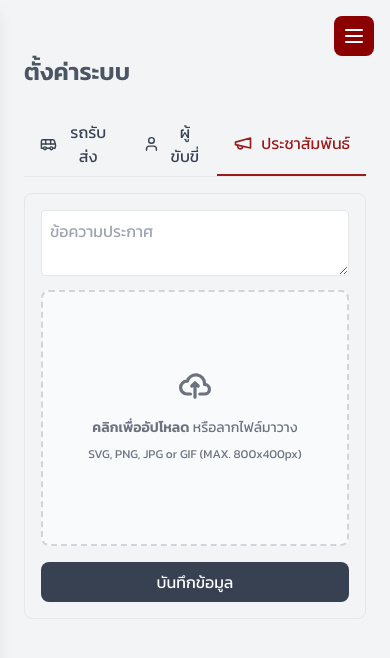
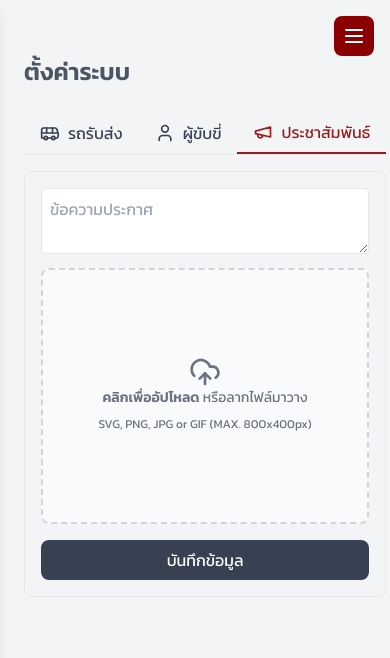
Before and after one commit to poomp5/SchoolTransport-Plus, a Next.js app: page /admin/settings in a window 390 px wide. Both pictures are taken after a click on the button "ประชาสัมพันธ์". Shown: the top 658 px of the page. Built offline with nearby package versions, Linux system fonts and the light colour scheme.

Commit message:
fix responsive

```diff
--- a/app/admin/settings/page.tsx
+++ b/app/admin/settings/page.tsx
@@ -2,7 +2,7 @@
 
 import AdminSidebar from "@/components/admin-sidebar";
 import { useState } from "react";
-import { Bus, User, Megaphone } from "lucide-react";
+import { Bus, User, Megaphone, CloudUpload } from "lucide-react";
 import Swal from "sweetalert2";
 
 export default function Settings() {
@@ -22,13 +22,13 @@ export default function Settings() {
             <div className="flex-1 lg:ml-64 mt-8 p-6">
                 <h1 className="text-2xl font-semibold text-gray-600 mb-6">ตั้งค่าระบบ</h1>
                 <div className="border-b flex">
-                    <button className={`flex items-center gap-2 px-4 py-2 text-gray-700 ${activeTab === "bus" ? "border-b-2 border-red-800 text-red-800" : "hover:text-red-800"}`} onClick={() => setActiveTab("bus")}>
+                    <button className={`flex items-center gap-2 px-4 py-2 text-gray-700 whitespace-nowrap ${activeTab === "bus" ? "border-b-2 border-red-800 text-red-800" : "hover:text-red-800"}`} onClick={() => setActiveTab("bus")}>
                         <Bus className="w-5 h-5" /> รถรับส่ง
                     </button>
-                    <button className={`flex items-center gap-2 px-4 py-2 text-gray-700 ${activeTab === "driver" ? "border-b-2 border-red-800 text-red-800" : "hover:text-red-800"}`} onClick={() => setActiveTab("driver")}>
+                    <button className={`flex items-center gap-2 px-4 py-2 text-gray-700 whitespace-nowrap ${activeTab === "driver" ? "border-b-2 border-red-800 text-red-800" : "hover:text-red-800"}`} onClick={() => setActiveTab("driver")}>
                         <User className="w-5 h-5" /> ผู้ขับขี่
                     </button>
-                    <button className={`flex items-center gap-2 px-4 py-2 text-gray-700 ${activeTab === "announcement" ? "border-b-2 border-red-800 text-red-800" : "hover:text-red-800"}`} onClick={() => setActiveTab("announcement")}>
+                    <button className={`flex items-center gap-2 px-4 py-2 text-gray-700 whitespace-nowrap ${activeTab === "announcement" ? "border-b-2 border-red-800 text-red-800" : "hover:text-red-800"}`} onClick={() => setActiveTab("announcement")}>
                         <Megaphone className="w-5 h-5" /> ประชาสัมพันธ์
                     </button>
                 </div>
@@ -67,9 +67,7 @@ export default function Settings() {
                             <div className="flex items-center justify-center w-full">
                                 <label className="flex flex-col items-center justify-center w-full h-64 border-2 border-gray-300 border-dashed rounded-lg cursor-pointer bg-gray-50 hover:bg-gray-100">
                                     <div className="flex flex-col items-center justify-center pt-5 pb-6">
-                                        <svg className="w-8 h-8 mb-4 text-gray-500" aria-hidden="true" xmlns="http://www.w3.org/2000/svg" fill="none" viewBox="0 0 20 16">
-                                            <path stroke="currentColor" strokeLinecap="round" stroke-linejoin="round" stroke-width="2" d="M13 13h3a3 3 0 0 0 0-6h-.025A5.56 5.56 0 0 0 16 6.5 5.5 5.5 0 0 0 5.207 5.021C5.137 5.017 5.071 5 5 5a4 4 0 0 0 0 8h2.167M10 15V6m0 0L8 8m2-2 2 2" />
-                                        </svg>
+                                        <CloudUpload className="text-gray-500 w-8 h-8"/>
                                         <p className="mb-2 text-sm text-gray-500 "><span className="font-semibold">คลิกเพื่ออัปโหลด</span> หรือลากไฟล์มาวาง</p>
                                         <p className="text-xs text-gray-500 ">SVG, PNG, JPG or GIF (MAX. 800x400px)</p>
                                     </div>
```
